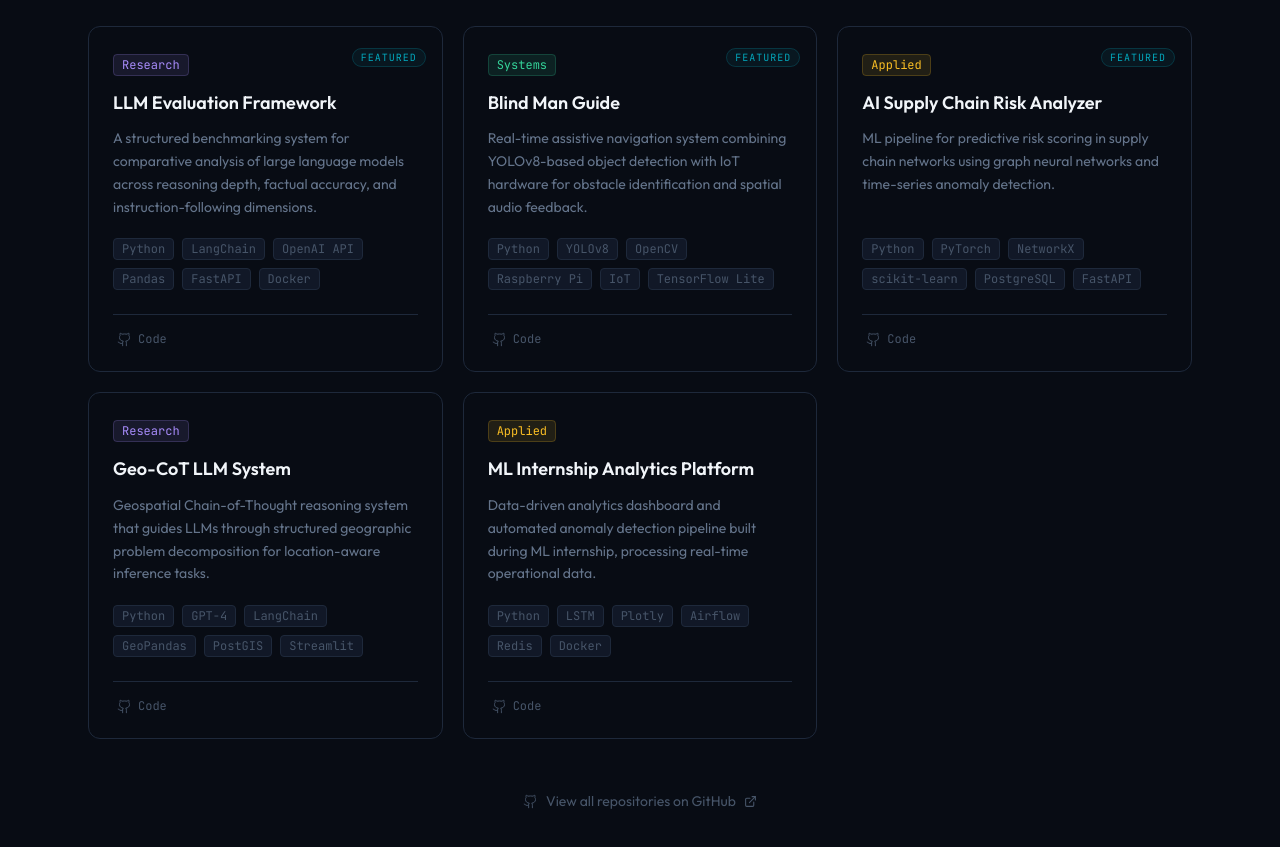
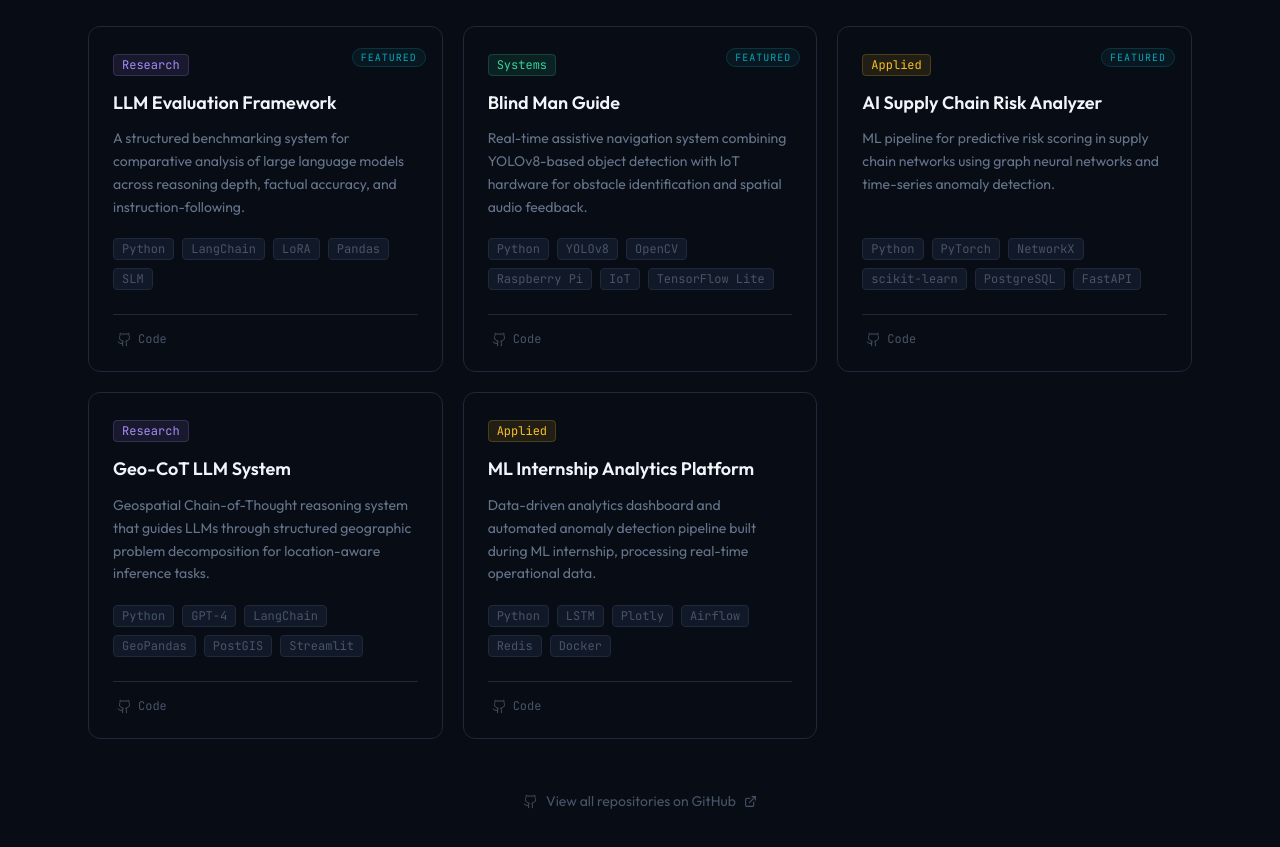
Before and after one commit to Tushar-Lingwal/Tushar-portfolio, a Next.js app: page / in a window 1280 px wide. Shown: the part 3620-4467 px from the top of the page. Built offline with nearby package versions, Linux system fonts and the light colour scheme.

Commit message:
Refine project details for LLM Evaluation Framework
Updated project descriptions and technology stack for clarity.

```diff
--- a/data/projects.ts
+++ b/data/projects.ts
@@ -15,10 +15,10 @@ export const projects: Project[] = [
     id: "llm-eval-framework",
     title: "LLM Evaluation Framework",
     description:
-      "A structured benchmarking system for comparative analysis of large language models across reasoning depth, factual accuracy, and instruction-following dimensions.",
+      "A structured benchmarking system for comparative analysis of large language models across reasoning depth, factual accuracy, and instruction-following.",
     longDescription:
-      "Designed and implemented a multi-dimensional evaluation pipeline that assesses LLMs on 8 distinct cognitive task categories. Incorporates automated prompt generation, response parsing, and statistical scoring with reproducible benchmark reports.",
-    stack: ["Python", "LangChain", "OpenAI API", "Pandas", "FastAPI", "Docker"],
+      "Designed and implemented a multi-dimensional evaluation pipeline that assesses LLMs on various different cognitive catogary like accuracy, completeness, context-missunderstanding, logical error and reasoning. Incorporates varous prompt designs (Instruct, CoT and Basic Prompting) to test the models across these doamins and statistical scoring them with reproducible benchmark reports.",
+    stack: ["Python", "LangChain", "LoRA", "Pandas", "SLM"],
     github: "https://github.com/tusharlingwal",
     category: "research",
     featured: true,
```
